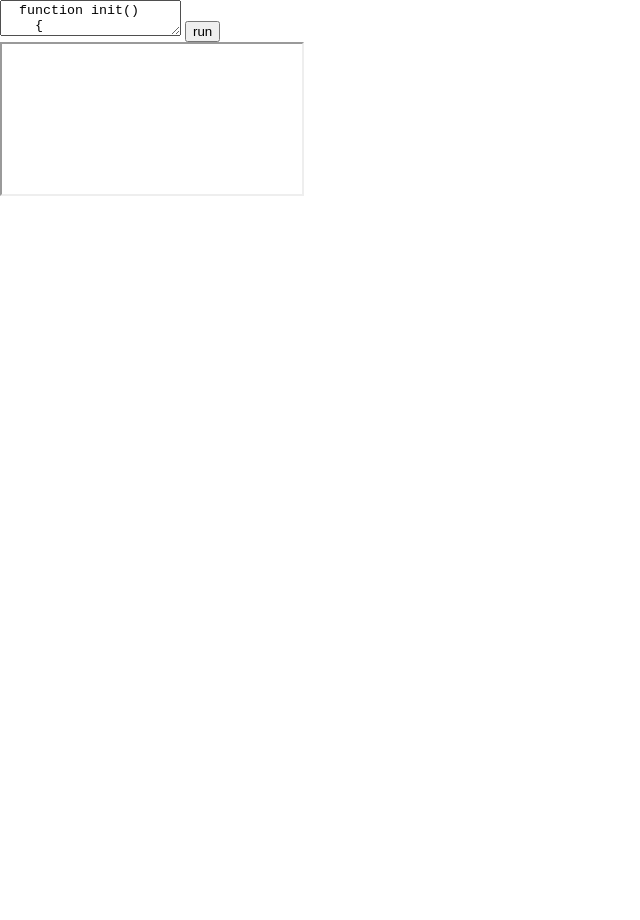
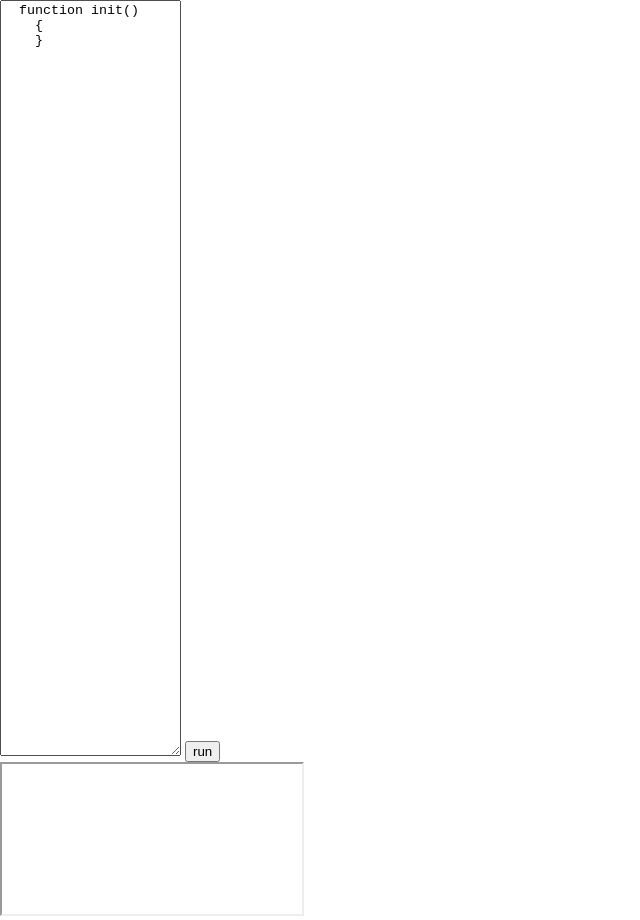
Before and after one commit to NoamDev/JSGameLib, a plain HTML site: page index.html in a window 1280 px wide. Shown: the whole page, without its empty margins (0-640 px from the left). Before the commit the page ends 800 px from the top, so only its background shows below. Drawn offline with Linux system fonts and the light colour scheme.

Commit message:
Update index.html

```diff
--- a/index.html
+++ b/index.html
@@ -28,7 +28,7 @@
 </head>
 <body>
   <div style="width:50%;height:80%">
-  <textarea id="code">
+  <textarea id="code" rows="50">
   function init()
     {
     }
```
